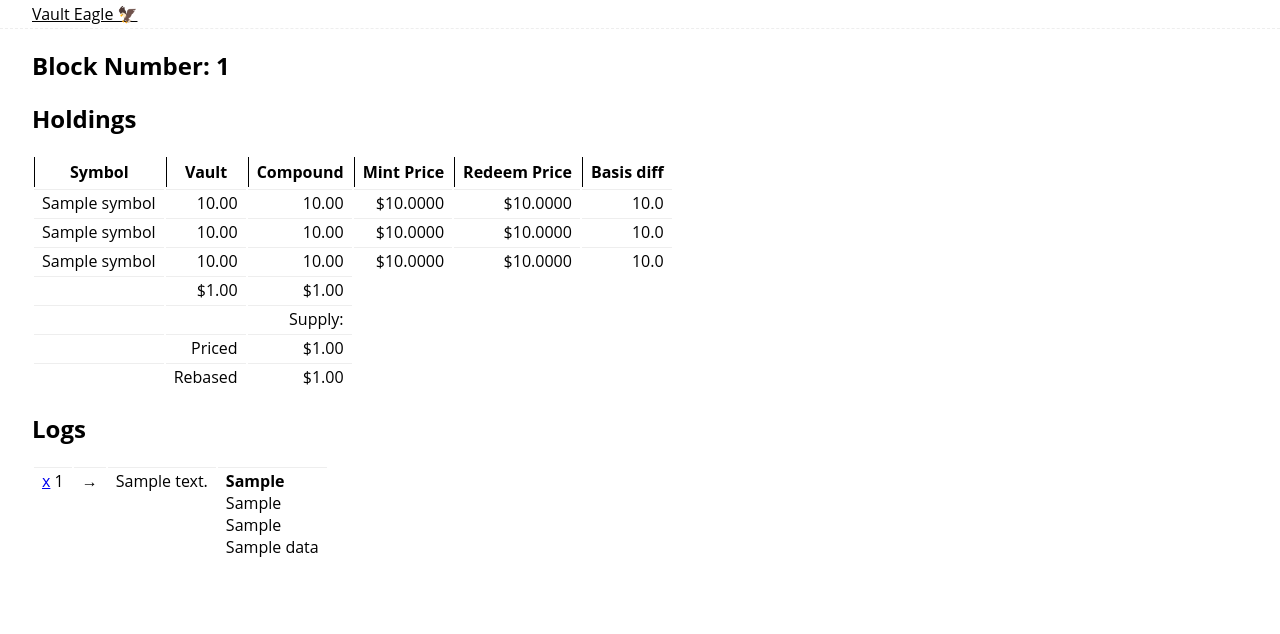
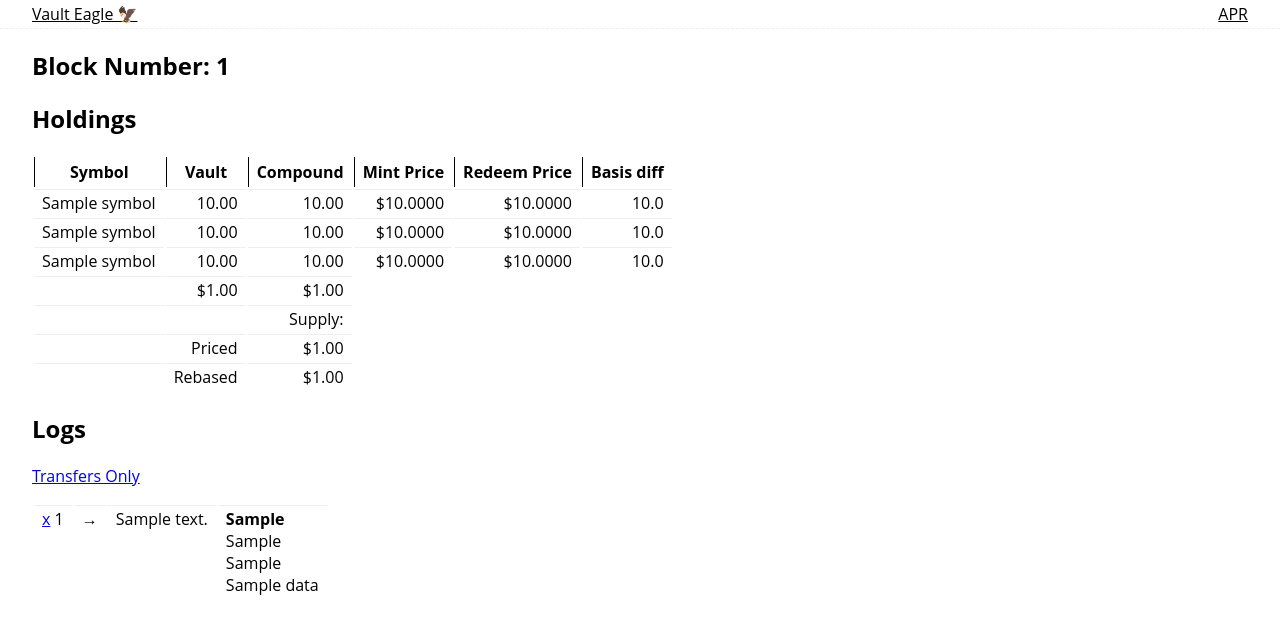
Before and after one commit to OriginProtocol/ousd-analytics, a Django app: template eagleproject/core/templates/dashboard.html in a window 1280 px wide. Shown: the top 634 px of the page. Run offline with Django 3.2, Linux system fonts and the light colour scheme; the template is opened without the code that fills it: most values are stand-ins (such as "Sample title", 1, 10 or a date in 2020); data that the repository does not hold is empty.

Commit message:
Add link to APR.

```diff
--- a/eagleproject/core/templates/base.html
+++ b/eagleproject/core/templates/base.html
@@ -30,6 +30,7 @@
 <body>
     <div class="topnav">
         <a href="/">Vault Eagle 🦅</a>
+        <a href="/apr" style="float:right">APR</a>
     </div>
     <div class="content">
     {% block content %}
--- a/eagleproject/core/templates/dashboard.html
+++ b/eagleproject/core/templates/dashboard.html
@@ -76,6 +76,9 @@
 
 <h2>Logs</h2>
 
+<p>
+    <a href="/?topic_0=0xddf252ad1be2c89b69c2b068fc378daa952ba7f163c4a11628f55a4df523b3ef">Transfers Only</a>
+</p>
 <div>
     <table class="table">
         {% for log in latest_logs %}
```
